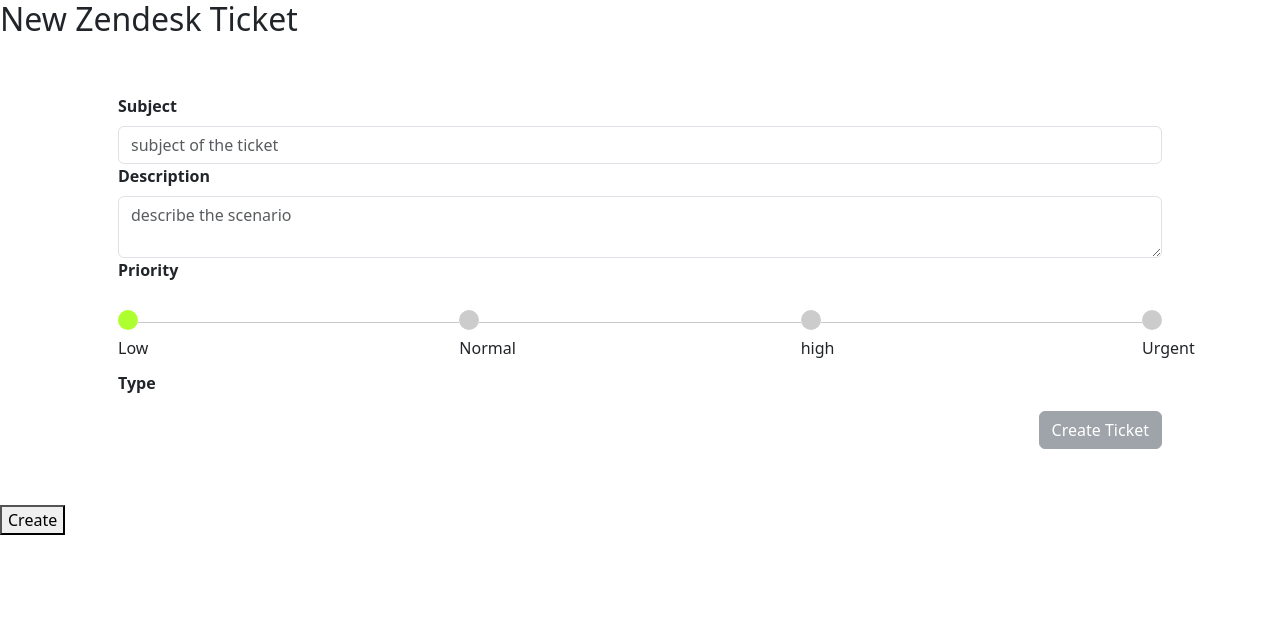
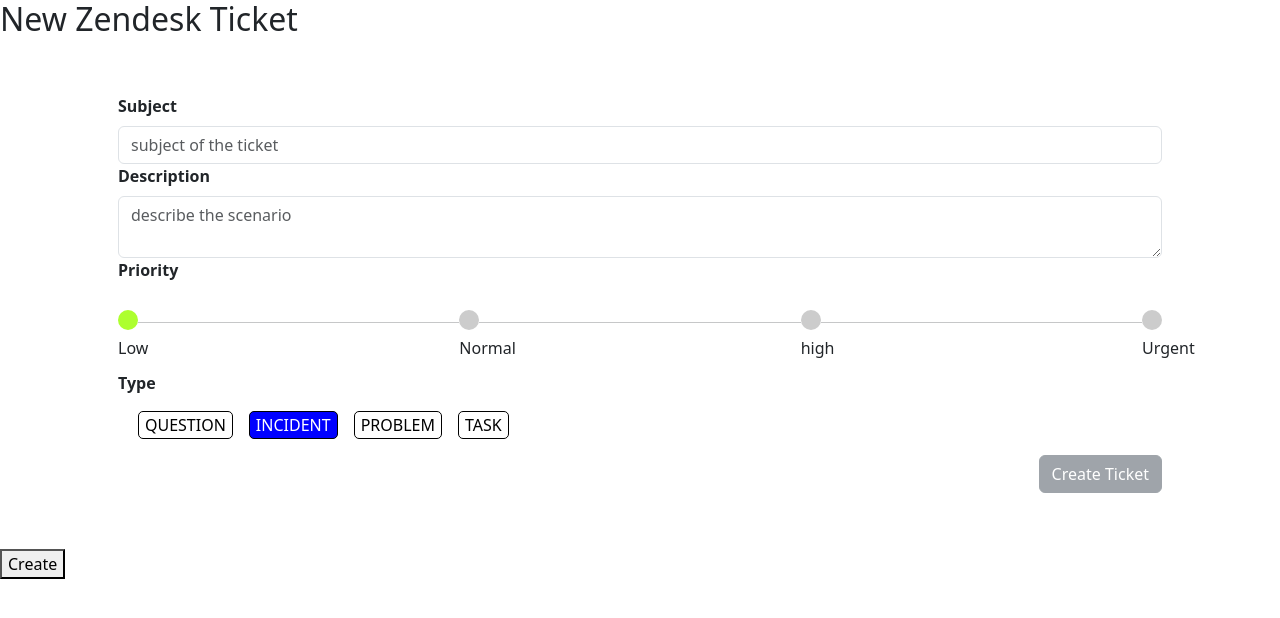
Before and after one commit to YashNarK/zendesk_portal, an Angular app: page /create-ticket in a window 1280 px wide. Shown: the top 618 px of the page. Built offline with nearby package versions, Linux system fonts and the light colour scheme; no server answers.

Commit message:
type-selector component complete

```diff
--- a/src/app/app.module.ts
+++ b/src/app/app.module.ts
@@ -5,12 +5,14 @@
 import { AppComponent } from './app.component';
 import { CreateTicketComponent } from './ticketManagementComponents/create-ticket/create-ticket.component';
 import { PrioritySliderComponent } from './ticketManagementComponents/priority-slider/priority-slider.component';
+import { TypeSelectorComponent } from './ticketManagementComponents/type-selector/type-selector.component';
 
 @NgModule({
   declarations: [
     AppComponent,
     CreateTicketComponent,
-    PrioritySliderComponent
+    PrioritySliderComponent,
+    TypeSelectorComponent
   ],
   imports: [
     BrowserModule,
--- a/src/app/ticketManagementComponents/create-ticket/create-ticket.component.html
+++ b/src/app/ticketManagementComponents/create-ticket/create-ticket.component.html
@@ -49,7 +49,7 @@
 
             </div>
             <div class="row">
-
+                <app-type-selector></app-type-selector>
             </div>
             <div class="d-flex justify-content-end my-2">
             <button [disabled]="!createTicketForm.form.valid" type="submit" class="btn btn-md btn-secondary" (click)="createTicket()">Create Ticket</button>
--- a/src/app/ticketManagementComponents/priority-slider/priority-slider.component.ts
+++ b/src/app/ticketManagementComponents/priority-slider/priority-slider.component.ts
@@ -12,12 +12,10 @@
 ngOnInit() {
   // Emit the initial value when the component initializes
   this.priorityEvent.emit(this.priority);
-  console.log(this.priority)
 }
 
 setPriority(value:string){
   this.priority=value;
   this.priorityEvent.emit(this.priority);
-  console.log(this.priority)
 }
 }
--- /dev/null
+++ b/src/app/ticketManagementComponents/type-selector/type-selector.component.css
@@ -0,0 +1,17 @@
+.type-btn{
+    border: 1px solid black;
+    border-radius: 5px;
+}
+.type-btn:hover{
+    border-color: blue;
+    border-width: 2px;
+}
+.type-idle{
+    background-color: white;
+    color: black;
+
+}
+.type-selected{
+    background-color: blue;
+    color: white;
+}
--- /dev/null
+++ b/src/app/ticketManagementComponents/type-selector/type-selector.component.html
@@ -0,0 +1,31 @@
+<head>
+    <!-- bootstrap and bootstrap icons -->
+    <link rel="stylesheet" href="https://cdn.jsdelivr.net/npm/bootstrap-icons@1.10.5/font/bootstrap-icons.css">
+    <link href="https://cdn.jsdelivr.net/npm/bootstrap@5.3.0/dist/css/bootstrap.min.css" rel="stylesheet" integrity="sha384-9ndCyUaIbzAi2FUVXJi0CjmCapSmO7SnpJef0486qhLnuZ2cdeRhO02iuK6FUUVM" crossorigin="anonymous">
+</head>
+
+<div class="type-selector container">
+    <div class="d-flex flex-wrap">
+
+        <div class="m-2">
+            <button type="button" [value]="'question'" (click)="typeSelect($event)"
+            class="type-btn   type-idle" [class.type-selected]="typeSelected==='question'" >QUESTION</button>
+        </div>
+        <div class="m-2">
+            <button type="button" [value]="'incident'" (click)="typeSelect($event)"
+            class="type-btn   type-idle" [class.type-selected]="typeSelected==='incident'">INCIDENT</button>
+        </div>
+        <div class="m-2">
+            <button type="button" [value]="'problem'" (click)="typeSelect($event)"
+            class="type-btn   type-idle" [class.type-selected]="typeSelected==='problem'">PROBLEM</button>
+        </div>
+        <div class="m-2">
+            <button type="button" [value]="'task'" (click)="typeSelect($event)"
+            class="type-btn   type-idle" [class.type-selected]="typeSelected==='task'">TASK</button>
+        </div>
+
+        <script src="https://code.jquery.com/jquery-3.7.0.min.js" integrity="sha256-2Pmvv0kuTBOenSvLm6bvfBSSHrUJ+3A7x6P5Ebd07/g=" crossorigin="anonymous"></script>
+        <script src="https://cdn.jsdelivr.net/npm/bootstrap@5.3.0/dist/js/bootstrap.bundle.min.js" integrity="sha384-geWF76RCwLtnZ8qwWowPQNguL3RmwHVBC9FhGdlKrxdiJJigb/j/68SIy3Te4Bkz" crossorigin="anonymous"></script>
+
+    </div>
+</div>
--- /dev/null
+++ b/src/app/ticketManagementComponents/type-selector/type-selector.component.ts
@@ -0,0 +1,24 @@
+import { Component,Output,EventEmitter } from '@angular/core';
+
+@Component({
+  selector: 'app-type-selector',
+  templateUrl: './type-selector.component.html',
+  styleUrls: ['./type-selector.component.css']
+})
+export class TypeSelectorComponent {
+
+  typeSelected = 'incident';
+
+  @Output() typeSelectEvent = new EventEmitter<string>();
+
+  ngOnInit(){
+    this.typeSelectEvent.emit(this.typeSelected);
+  }
+
+  typeSelect(event:MouseEvent){
+    this.typeSelected = (event.target as HTMLInputElement).value;
+    this.typeSelectEvent.emit(this.typeSelected);
+
+  }
+
+}
```
Also changed, not shown: 1 other file (tests, documents, lock files or other folders).
